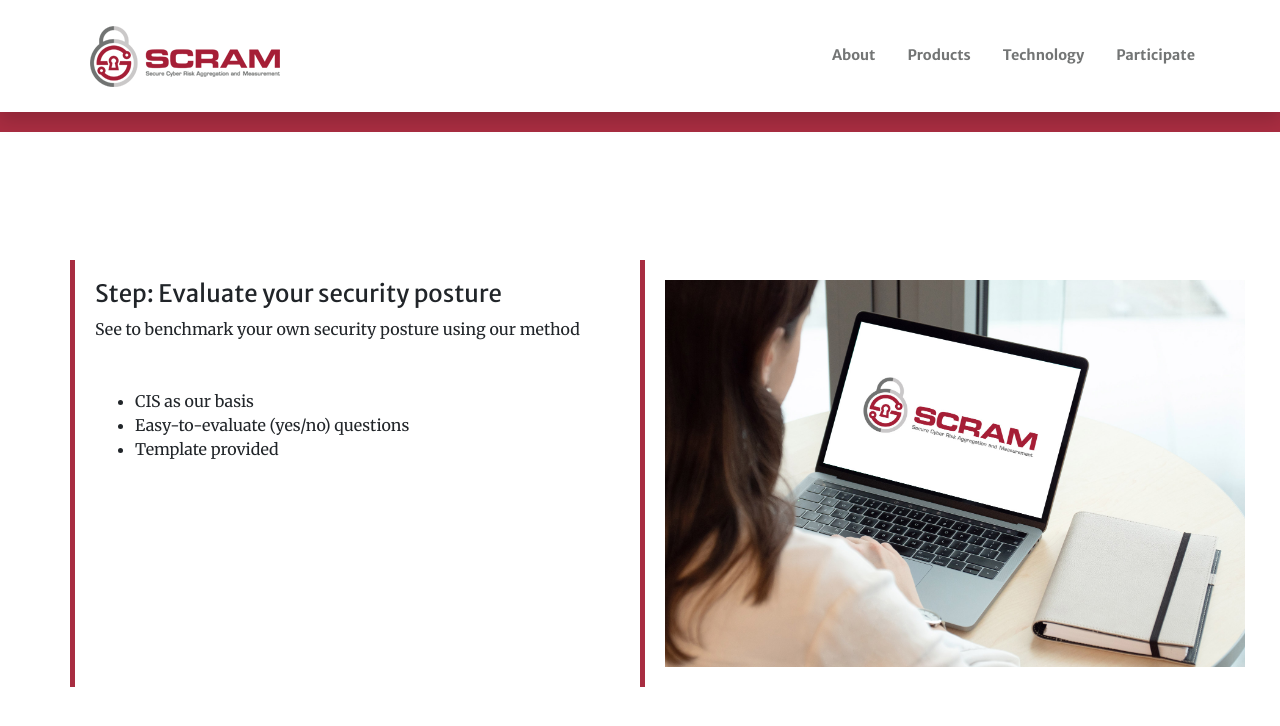
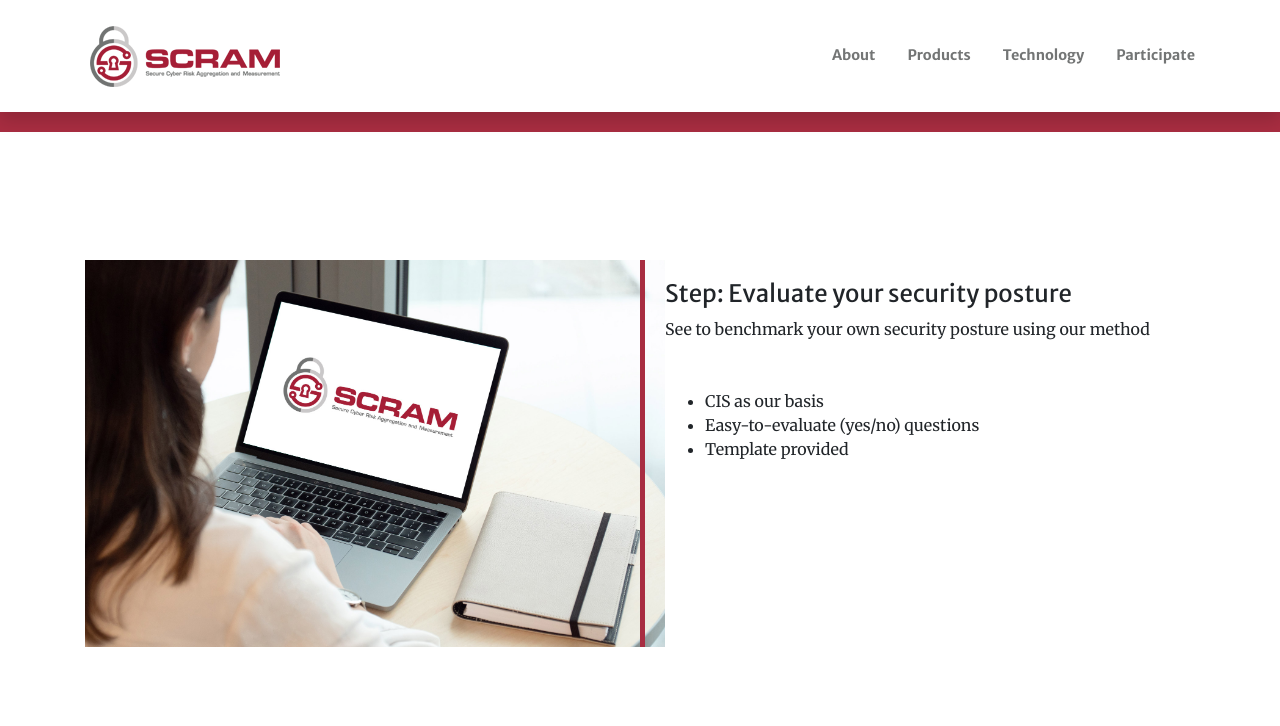
Before and after one commit to jisqyv/MIT, a Jekyll site: the page built from participate.md, in a window 1280 px wide and 900 px high, scrolled down 706 px. Shown: the top 726 px of the window. Built offline with Jekyll 4.4.1, drawn with Linux system fonts in a browser that asks for light colours; nearby versions of some CDN libraries.

Commit message:
Update participateservices.html

```diff
--- a/_includes/participateservices.html
+++ b/_includes/participateservices.html
@@ -1,19 +1,19 @@
 <section class="page-section {{ section.background_style }}" id="{{ section.section_id }}">
 <div class="container serviceshomecol">
   <div class="row row-mid-6">
-    <div class="col-xs-12 col-sm-6 serviceshome" >
+  <div class="col-xs-12 col-sm-6" >
+   <img src="assets/img/services/service-1.jpg" style="width:580px;">
+   </div>
+    <div class="col-xs-12 col-sm-6 serviceshome align-middle" >
       <h3 class="h4 mb-2">Step: Evaluate your security posture</h3>
      <p class=" mb-5">See to benchmark your own security posture using our method</p>
-
 	 <ul>
             <li>CIS as our basis </li>
 			<li>Easy-to-evaluate (yes/no) questions</li>
 			<li>Template provided</li>
            </ul>
     </div>
-    <div class="col-xs-12 col-sm-6 serviceshome" >
-   <img src="assets/img/services/service-1.jpg" style="width:580px;">
-   </div>
+
   </div>
 </div>
 
```
